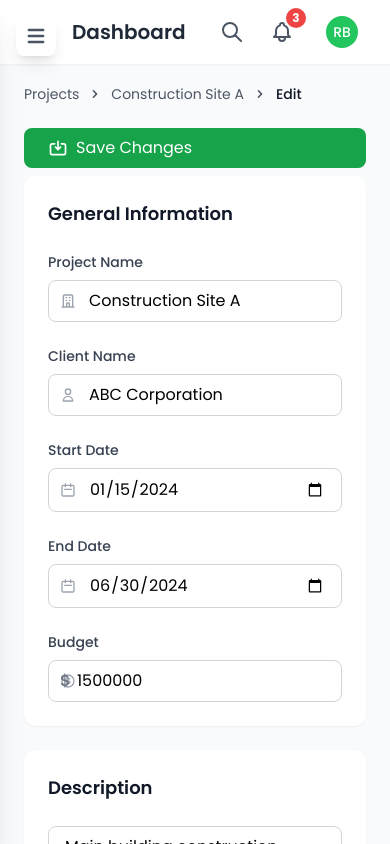
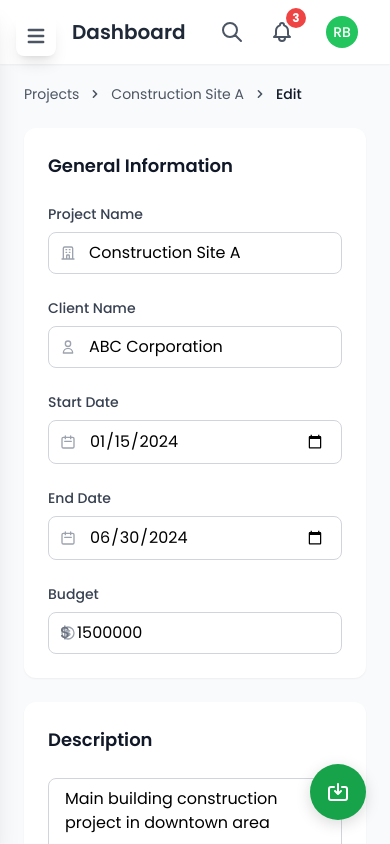
Before and after one commit to rachidfrex/construction-management-app, a React (Vite) app: page /projects/1/edit in a window 390 px wide. Shown: the top 844 px of the page. Built offline with nearby package versions, Linux system fonts and the light colour scheme.

Commit message:
feat: add responsive save buttons for desktop and mobile in EditProject component

```diff
--- a/src/pages/dashboard/EditProject.tsx
+++ b/src/pages/dashboard/EditProject.tsx
@@ -415,12 +415,14 @@ const EditProject = () => {
 
             </div>
 
+            <>
+                 {/* Desktop Button */}
                 <motion.button
                     whileHover={{ scale: 1.02 }}
                     whileTap={{ scale: 0.98 }}
                     onClick={handleUpdateProject}
                     disabled={isLoading}
-              className="flex items-center gap-2 px-6 py-2 mb-2 w-full float-end bg-green-600 text-white rounded-lg hover:bg-green-700 disabled:opacity-50 transition-colors"
+                    className="hidden md:flex items-center gap-2 px-6 py-2 mb-2 w-full bg-green-600 text-white rounded-lg hover:bg-green-700 disabled:opacity-50 transition-colors"
                 >
                     {isLoading ? (
                     <div className="flex items-center gap-2">
@@ -437,6 +439,28 @@ const EditProject = () => {
                     </>
                     )}
                 </motion.button>
+
+                {/* Mobile Floating Button */}
+                <motion.button
+                    whileHover={{ scale: 1.05 }}
+                    whileTap={{ scale: 0.95 }}
+                    onClick={handleUpdateProject}
+                    disabled={isLoading}
+                    className="md:hidden fixed bottom-6 right-6 z-50 flex items-center justify-center w-14 h-14 bg-green-600 text-white rounded-full shadow-lg hover:bg-green-700 disabled:opacity-50 transition-all"
+                    style={{
+                    boxShadow: '0 4px 15px rgba(0, 0, 0, 0.15)'
+                    }}
+                >
+                    {isLoading ? (
+                    <svg className="animate-spin h-6 w-6" viewBox="0 0 24 24">
+                        <circle className="opacity-25" cx="12" cy="12" r="10" stroke="currentColor" strokeWidth="4" fill="none" />
+                        <path className="opacity-75" fill="currentColor" d="M4 12a8 8 0 018-8V0C5.373 0 0 5.373 0 12h4zm2 5.291A7.962 7.962 0 014 12H0c0 3.042 1.135 5.824 3 7.938l3-2.647z" />
+                    </svg>
+                    ) : (
+                    <HiOutlineSave className="w-6 h-6" />
+                    )}
+                </motion.button>
+                </>
           </div>
 
           {/* Main Content */}
```
Lines whose indentation alone changed are shown as unchanged.
